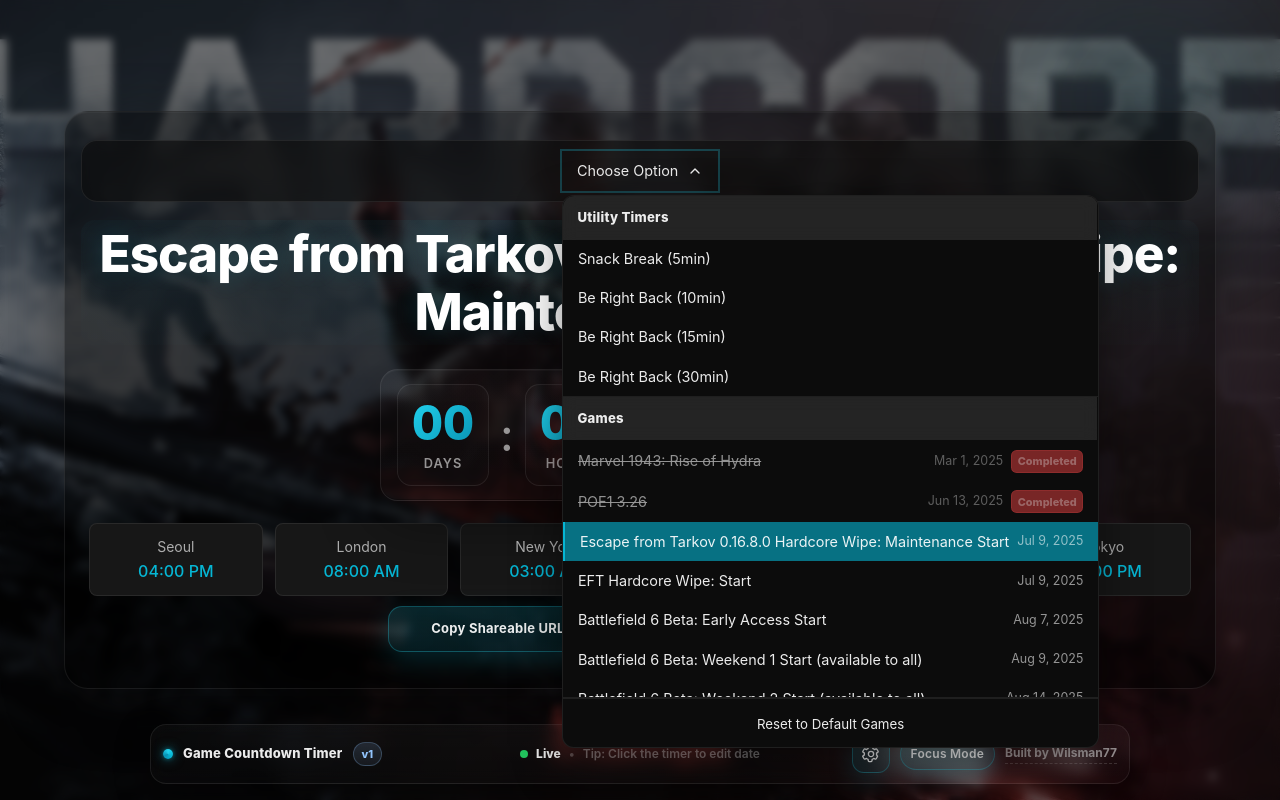
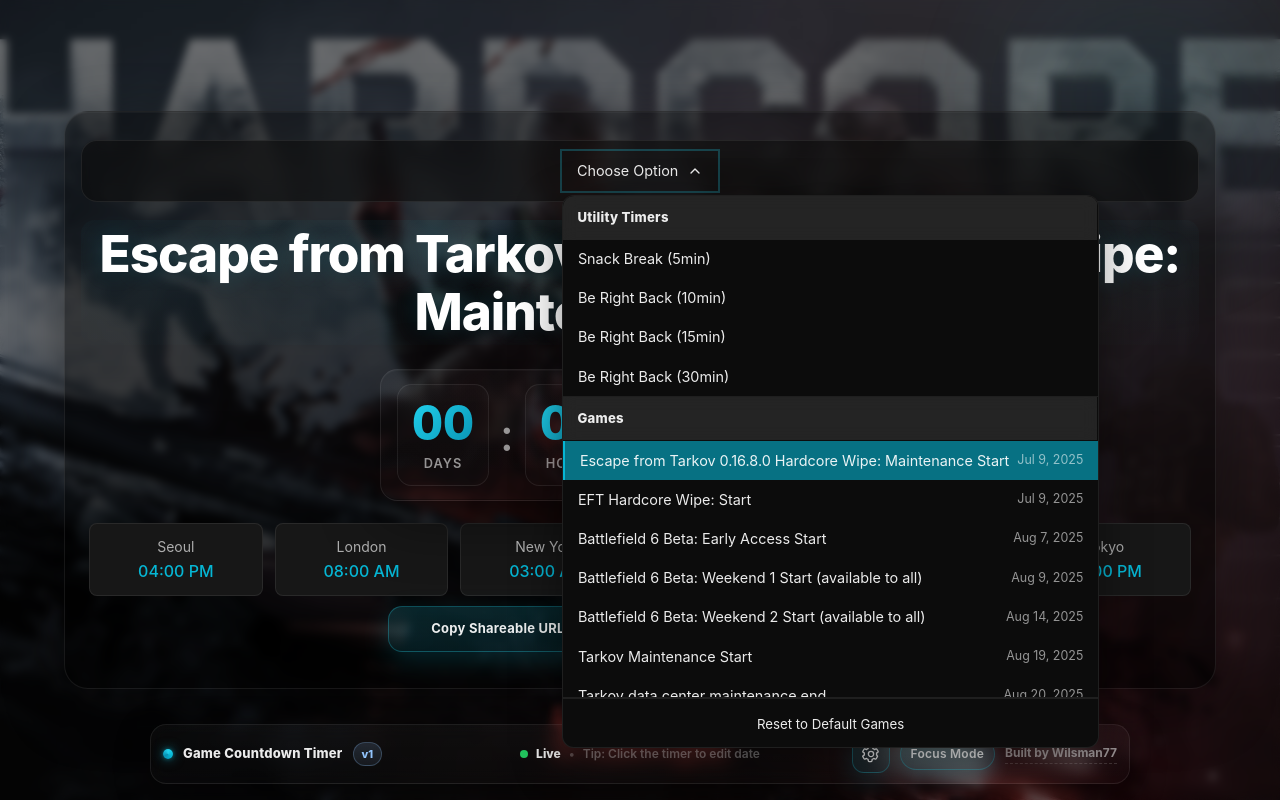
Before and after one commit to Wilsman/game_countdown, a Vue app: page / in a window 1280 px wide. Both pictures are taken after a click on the button "Choose Option". Built offline with nearby package versions, Linux system fonts and the light colour scheme.

Commit message:
feat: hide past games from selector and update release dates

```diff
--- a/src/components/GameSelector.vue
+++ b/src/components/GameSelector.vue
@@ -75,15 +75,19 @@ const isGameInPast = (game: any) => {
 };
 
 const sortedGameOptions = computed(() => {
-  return [...store.gameOptions].sort((a, b) => {
-    return new Date(a.targetDate).getTime() - new Date(b.targetDate).getTime();
-  });
+  return [...store.gameOptions]
+    .filter(game => !isGameInPast(game))
+    .sort((a, b) => {
+      return new Date(a.targetDate).getTime() - new Date(b.targetDate).getTime();
+    });
 });
 
 const sortedUtilityOptions = computed(() => {
-  return [...store.utilityOptions].sort((a, b) => {
-    return new Date(a.targetDate).getTime() - new Date(b.targetDate).getTime();
-  });
+  return [...store.utilityOptions]
+    .filter(game => !isGameInPast(game))
+    .sort((a, b) => {
+      return new Date(a.targetDate).getTime() - new Date(b.targetDate).getTime();
+    });
 });
 </script>
 
@@ -123,12 +127,10 @@ const sortedUtilityOptions = computed(() => {
             @click="selectGame(game.id)"
             class="dropdown-item"
             :class="{
-              'active': game.id === store.activeGame.id,
-              'completed': isGameInPast(game)
+              'active': game.id === store.activeGame.id
             }"
           >
             <span class="game-title">{{ game.title }}</span>
-            <span v-if="isGameInPast(game)" class="completed-badge">Completed</span>
           </button>
         </div>
       </div>
@@ -142,8 +144,7 @@ const sortedUtilityOptions = computed(() => {
             @click="selectGame(game.id)"
             class="dropdown-item"
             :class="{
-              'active': game.id === store.activeGame.id,
-              'completed': isGameInPast(game)
+              'active': game.id === store.activeGame.id
             }"
           >
             <span class="game-title">{{ game.title }}</span>
@@ -155,7 +156,6 @@ const sortedUtilityOptions = computed(() => {
                   day: 'numeric'
                 }) }}
               </span>
-              <span v-if="isGameInPast(game)" class="completed-badge">Completed</span>
             </div>
           </button>
         </div>
@@ -240,9 +240,6 @@ const sortedUtilityOptions = computed(() => {
   background: rgba(6,182,212,0.6);
   border-left: 2px solid var(--accent-300);
 }
-.dropdown-item.completed { opacity: 0.6; }
-.dropdown-item.completed .game-title { text-decoration: line-through; }
-
 .game-title { white-space: nowrap; overflow: hidden; text-overflow: ellipsis; flex: 1; }
 .game-meta {
   display: flex;
@@ -251,16 +248,6 @@ const sortedUtilityOptions = computed(() => {
   margin-left: 0.5rem;
 }
 .game-date { font-size: 0.78rem; color: var(--text-300); white-space: nowrap; }
-
-.completed-badge {
-  font-size: 0.68rem;
-  font-weight: 800;
-  padding: 0.15rem 0.35rem;
-  border-radius: 0.35rem;
-  background: rgba(239,68,68,0.8);
-  color: #FCA5A5;
-  border: 1px solid rgba(239,68,68,0.8);
-}
 
 .dropdown-footer {
   padding: 0.75rem 0.9rem;
--- a/src/stores/timer.ts
+++ b/src/stores/timer.ts
@@ -240,7 +240,7 @@ export const useTimerStore = defineStore("timer", () => {
     },
     {
       id: "marathon-2025-09-23",
-      title: "Marathon",
+      title: "Marathon (delayed indefinitely)",
       titleColor: "#ffffff",
       targetDate: new Date("2025-09-23T00:00:00Z"), // Sep 23, 2025 (midnight UTC)
       targetTimezone: "UTC",
@@ -296,9 +296,9 @@ export const useTimerStore = defineStore("timer", () => {
     },
     {
       id: "borderlands-4",
-      title: "Borderlands 4",
+      title: "Borderlands 4 (PC Early Access)",
       titleColor: "#ff6b35",
-      targetDate: new Date("2025-09-12T00:00:00Z"), // Sep 12, 2025
+      targetDate: new Date("2025-09-11T16:00:00Z"), // Sep 11, 2025 4:00 PM UTC (9 AM PT)
       targetTimezone: "UTC",
       type: "game",
     },
@@ -306,7 +306,7 @@ export const useTimerStore = defineStore("timer", () => {
       id: "no-im-not-a-human",
       title: "No, I'm not a Human",
       titleColor: "#ffffff",
-      targetDate: new Date("2025-09-16T00:00:00Z"), // Sep 16, 2025
+      targetDate: new Date("2025-09-15T00:00:00Z"), // Sep 15, 2025
       targetTimezone: "UTC",
       type: "game",
     },
@@ -320,25 +320,25 @@ export const useTimerStore = defineStore("timer", () => {
     },
     {
       id: "jump-space",
-      title: "Jump Space",
+      title: "Jump Space (Early Access)",
       titleColor: "#4a90e2",
       targetDate: new Date("2025-09-19T00:00:00Z"), // Sep 19, 2025
       targetTimezone: "UTC",
       type: "game",
     },
     {
-      id: "king-maker",
-      title: "King Maker",
+      id: "kingmakers",
+      title: "Kingmakers (Early Access)",
       titleColor: "#ffd700",
-      targetDate: new Date("2025-10-08T00:00:00Z"), // Oct 8, 2025
-      targetTimezone: "UTC",
+      targetDate: new Date("2025-10-08T05:00:00Z"), // Oct 8, 2025 midnight ET (5:00 UTC)
+      targetTimezone: "America/New_York",
       type: "game",
     },
     {
       id: "misery",
       title: "MISERY",
       titleColor: "#8b0000",
-      targetDate: new Date("2025-10-23T00:00:00Z"), // Oct 23, 2025
+      targetDate: new Date("2025-10-23T17:00:00Z"), // Oct 23, 2025 17:00 UTC
       targetTimezone: "UTC",
       type: "game",
     },
@@ -352,33 +352,17 @@ export const useTimerStore = defineStore("timer", () => {
     },
     {
       id: "midnight-walkers",
-      title: "Midnight Walkers (Zombie Dark and Darker)",
+      title: "The Midnight Walkers (Early Access)",
       titleColor: "#2d2d2d",
       targetDate: new Date("2025-10-01T00:00:00Z"), // Q4 2025 placeholder
       targetTimezone: "UTC",
       type: "game",
     },
     {
-      id: "path-to-abyss",
-      title: "Path to Abyss",
-      titleColor: "#6a0dad",
-      targetDate: new Date("2025-12-21T00:00:00Z"), // Dec 21, 2025
-      targetTimezone: "UTC",
-      type: "game",
-    },
-    {
-      id: "beta-decay",
-      title: "Beta Decay",
-      titleColor: "#00ff00",
+      id: "slay-the-spire-2",
+      title: "Slay the Spire 2 (Early Access)",
+      titleColor: "#ff69b4",
       targetDate: new Date("2025-11-01T00:00:00Z"), // Late 2025 placeholder
-      targetTimezone: "UTC",
-      type: "game",
-    },
-    {
-      id: "slay-the-spire-2",
-      title: "Slay the Spire 2",
-      titleColor: "#ff69b4",
-      targetDate: new Date("2025-12-01T00:00:00Z"), // TBA placeholder
       targetTimezone: "UTC",
       type: "game",
     },
@@ -386,15 +370,15 @@ export const useTimerStore = defineStore("timer", () => {
       id: "enter-the-gungeon-2",
       title: "Enter the Gungeon 2",
       titleColor: "#ff4500",
-      targetDate: new Date("2025-12-01T00:00:00Z"), // TBA placeholder
+      targetDate: new Date("2026-01-01T00:00:00Z"), // 2026 placeholder
       targetTimezone: "UTC",
       type: "game",
     },
     {
       id: "road-to-vostok",
-      title: "Road to Vostok",
+      title: "Road to Vostok (Demo Oct 2025)",
       titleColor: "#708090",
-      targetDate: new Date("2025-12-01T00:00:00Z"), // TBA placeholder
+      targetDate: new Date("2025-10-15T00:00:00Z"), // Demo placeholder
       targetTimezone: "UTC",
       type: "game",
     },
```
